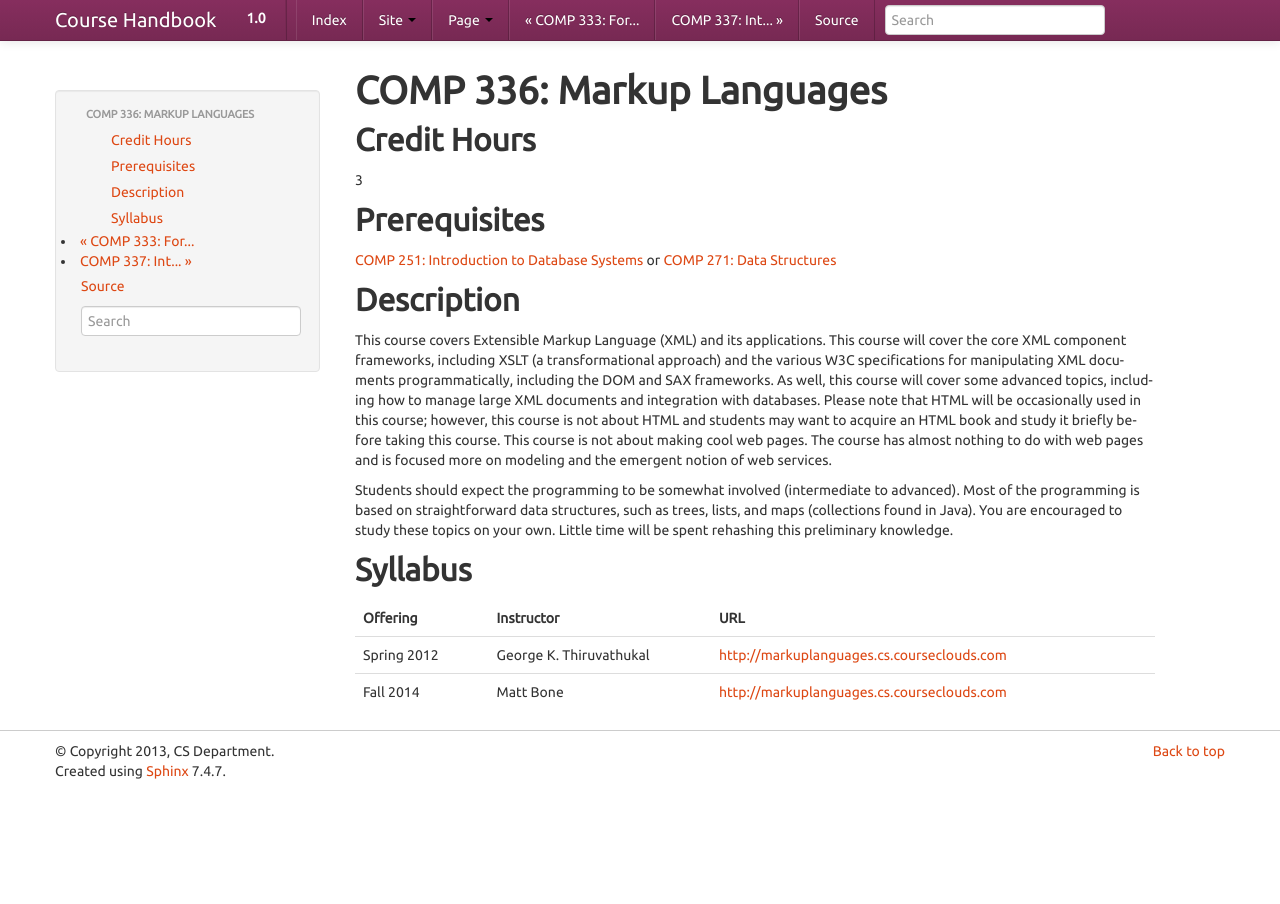
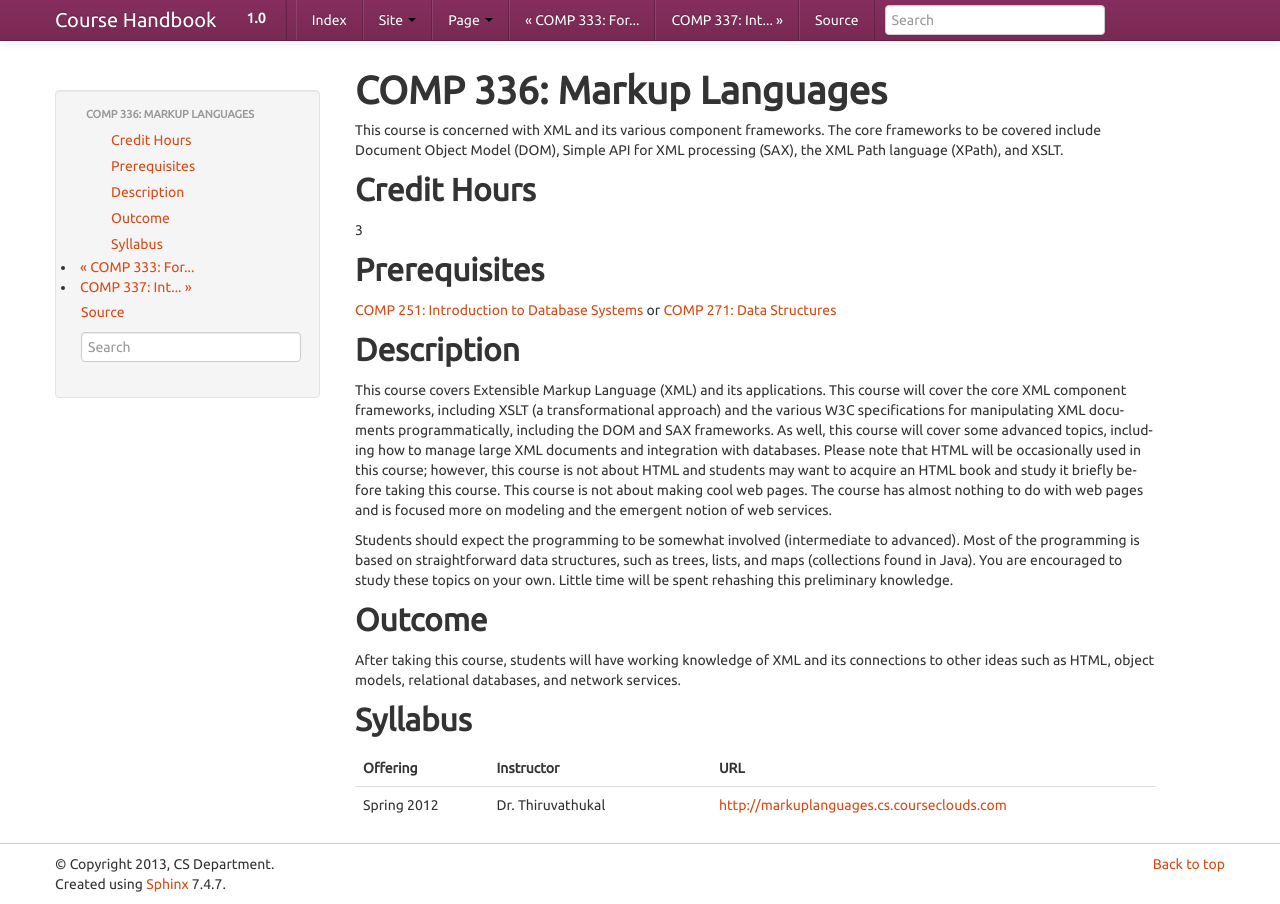
Before and after one commit to kyang5/coursedescriptions, a Sphinx documentation site: the page built from source/comp336.rst, in a window 1280 px wide. Built offline with Sphinx 7.4.7, drawn with Linux system fonts in a browser that asks for light colours.

Commit message:
Updated COMP 336

```diff
--- a/source/comp336.rst
+++ b/source/comp336.rst
@@ -1,5 +1,8 @@
 COMP 336: Markup Languages
 ==========================
+
+This course is concerned with XML and its various component frameworks. The core frameworks to be covered include Document Object Model
+(DOM), Simple API for XML processing (SAX), the XML Path language (XPath), and XSLT.
 
 Credit Hours
 -----------------------
@@ -32,6 +35,12 @@ structures, such as trees, lists, and maps (collections found in Java). You
 are encouraged to study these topics on your own. Little time will be spent
 rehashing this preliminary knowledge.
 
+Outcome
+---------------------
+
+After taking this course, students will have working knowledge of XML and its connections to other ideas such as HTML, object models,
+relational databases, and network services.
+
 Syllabus
 ---------------------
 
@@ -40,5 +49,4 @@ Syllabus
     :header: "Offering", "Instructor", "URL"
     :widths: 15, 25, 50
 
-    "Spring 2012", "George K. Thiruvathukal", "http://markuplanguages.cs.courseclouds.com"
-    "Fall 2014", "Matt Bone", "http://markuplanguages.cs.courseclouds.com"
+    "Spring 2012", "Dr. Thiruvathukal", "http://markuplanguages.cs.courseclouds.com"
```
